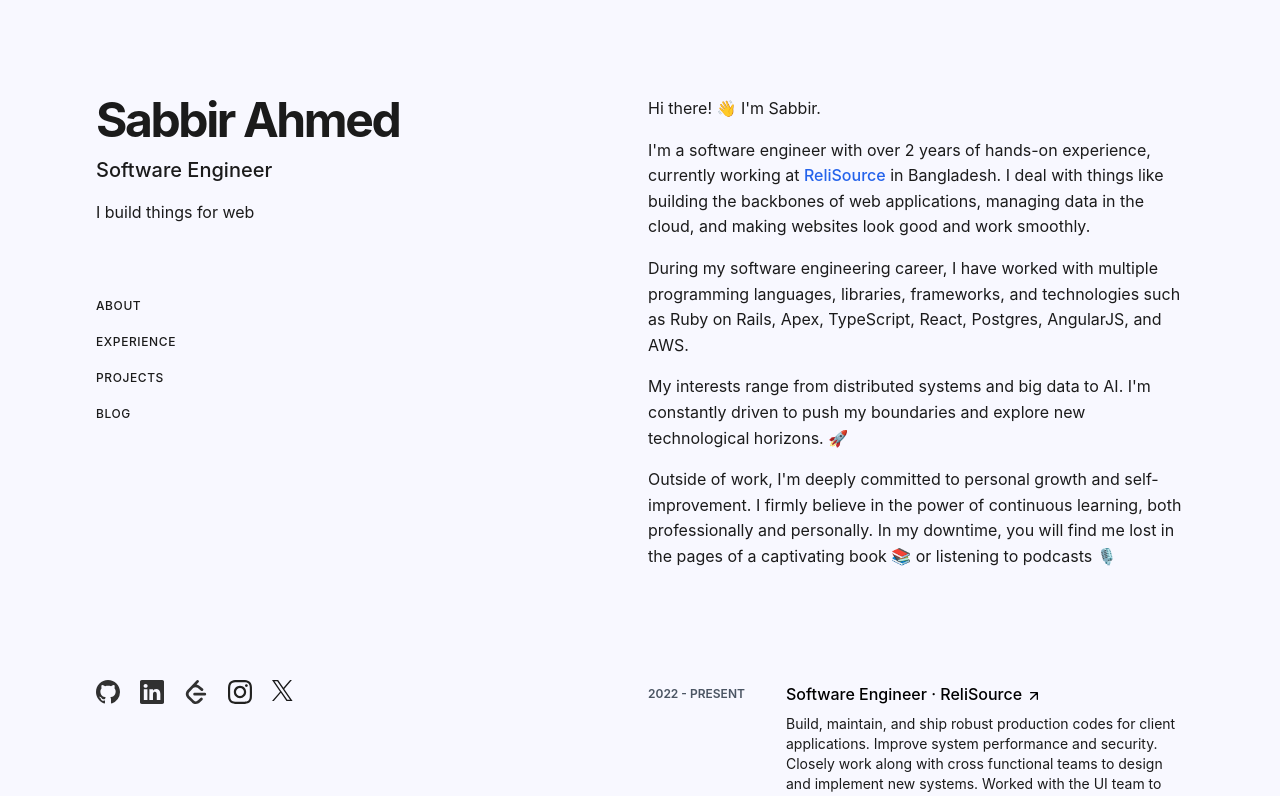
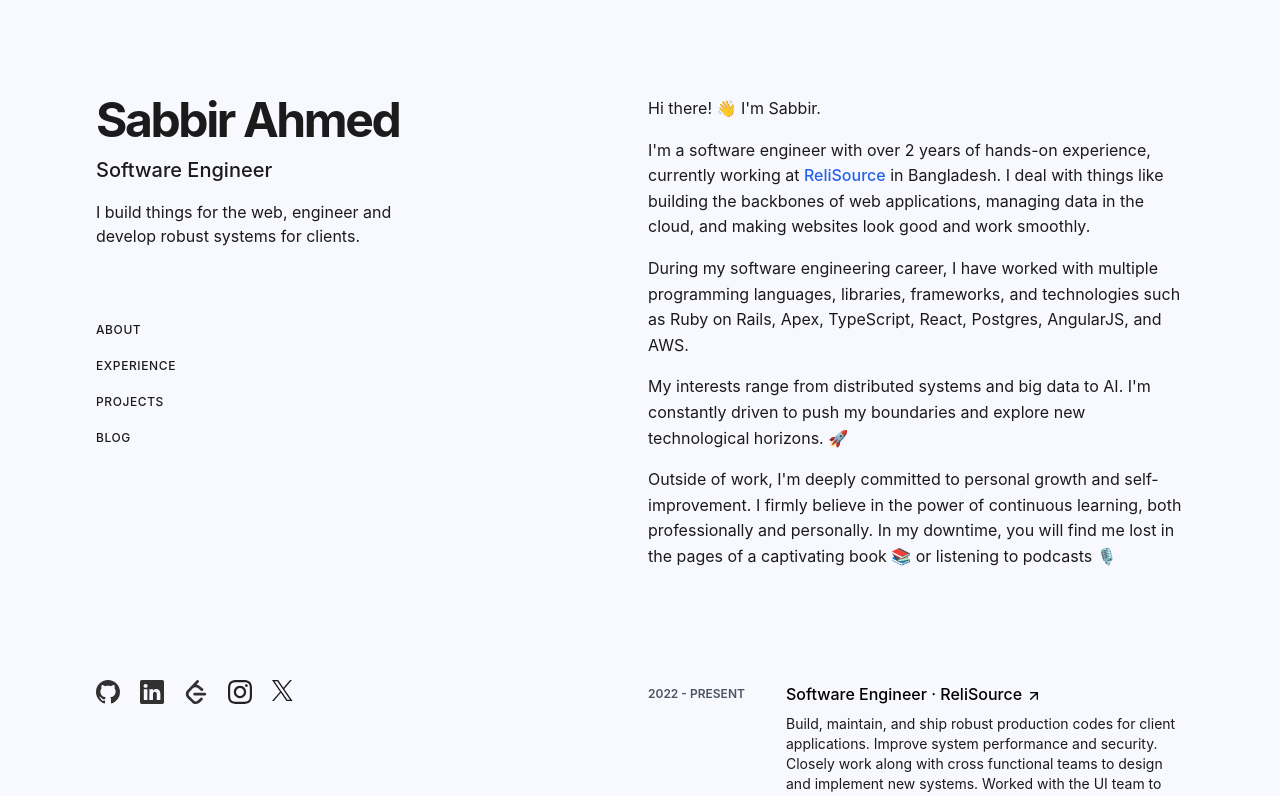
Before and after one commit to Sabbir256/sabbir256.github.io, a React (Vite) app: page / in a window 1280 px wide. Shown: the top 796 px of the page. Built offline with nearby package versions, Linux system fonts and the light colour scheme.

Commit message:
update bio

```diff
--- a/src/components/Header.tsx
+++ b/src/components/Header.tsx
@@ -11,12 +11,15 @@ function Header() {
     <header className="lg:w-1/2 lg:sticky lg:top-0 lg:max-h-screen lg:py-24 lg:flex lg:flex-col lg:justify-between">
       <div className="flex flex-col">
         <h1 className="text-4xl font-bold sm:text-5xl tracking-tighter">
-          Sabbir Ahmed
+          <a href="/">Sabbir Ahmed</a>
         </h1>
         <h2 className="mt-3 text-xl font-medium sm:text-xl">
           Software Engineer
         </h2>
-        <p className="mt-4 leading-normal">I build things for web</p>
+        <p className="mt-4 leading-normal max-w-xs">
+          I build things for the web, engineer and develop robust systems for
+          clients.
+        </p>
 
         <nav className="hidden mt-16 lg:flex lg:flex-col [&>*]:tracking-wider text-xs font-medium">
           <a href="#about" className="py-2.5 hover:text-blue-600">
--- a/src/index.css
+++ b/src/index.css
@@ -3,6 +3,10 @@
 @tailwind base;
 @tailwind components;
 @tailwind utilities;
+
+html {
+  scroll-behavior: smooth;
+}
 
 :root {
   font-family: Inter, system-ui, Avenir, Helvetica, Arial, sans-serif;
```
